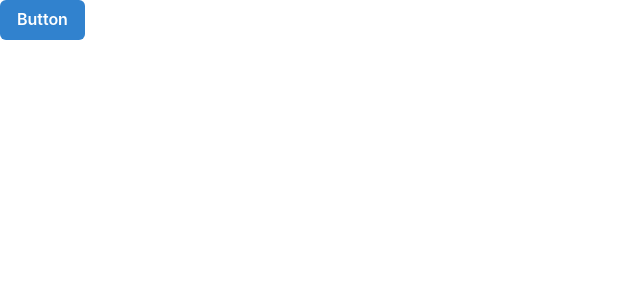
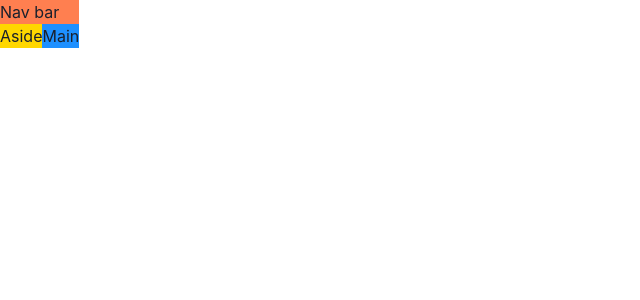
Before and after one commit to saducandy/video_game_discovery_app_RAWG, a React (Vite) app in the folder game-hub/: page / in a window 1280 px wide. Shown: the top 300 px of the page, without its empty margins (0-640 px from the left). Built offline with nearby package versions, Linux system fonts and the light colour scheme.

Commit message:
building Grid using chakra ui

```diff
--- a/game-hub/src/App.tsx
+++ b/game-hub/src/App.tsx
@@ -1,7 +1,27 @@
-import { Button, ButtonGroup } from "@chakra-ui/react";
+import { Grid, GridItem, Show } from "@chakra-ui/react";
 
 function App() {
-  return <Button colorScheme="blue">Button</Button>;
+  return (
+    <Grid
+      templateAreas={{
+        base: `"nav" "main"`,
+        lg: `"nav nav" "aside main"`,
+      }}
+    >
+      <GridItem area={"nav"} bg={"coral"}>
+        Nav bar
+      </GridItem>
+      <Show above="lg">
+        <GridItem area={"aside"} bg={"gold"}>
+          Aside
+        </GridItem>
+      </Show>
+
+      <GridItem area={"main"} bg={"dodgerblue"}>
+        Main
+      </GridItem>
+    </Grid>
+  );
 }
 
 export default App;
```
